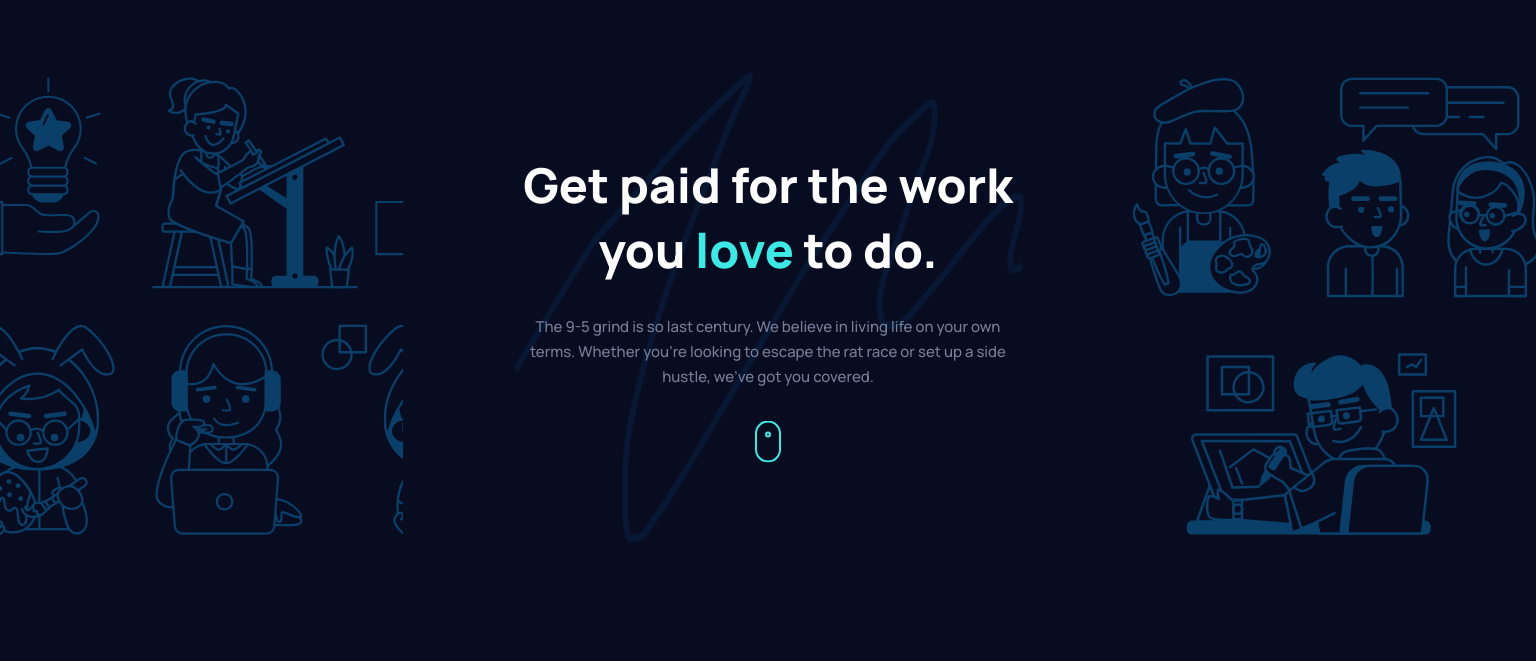
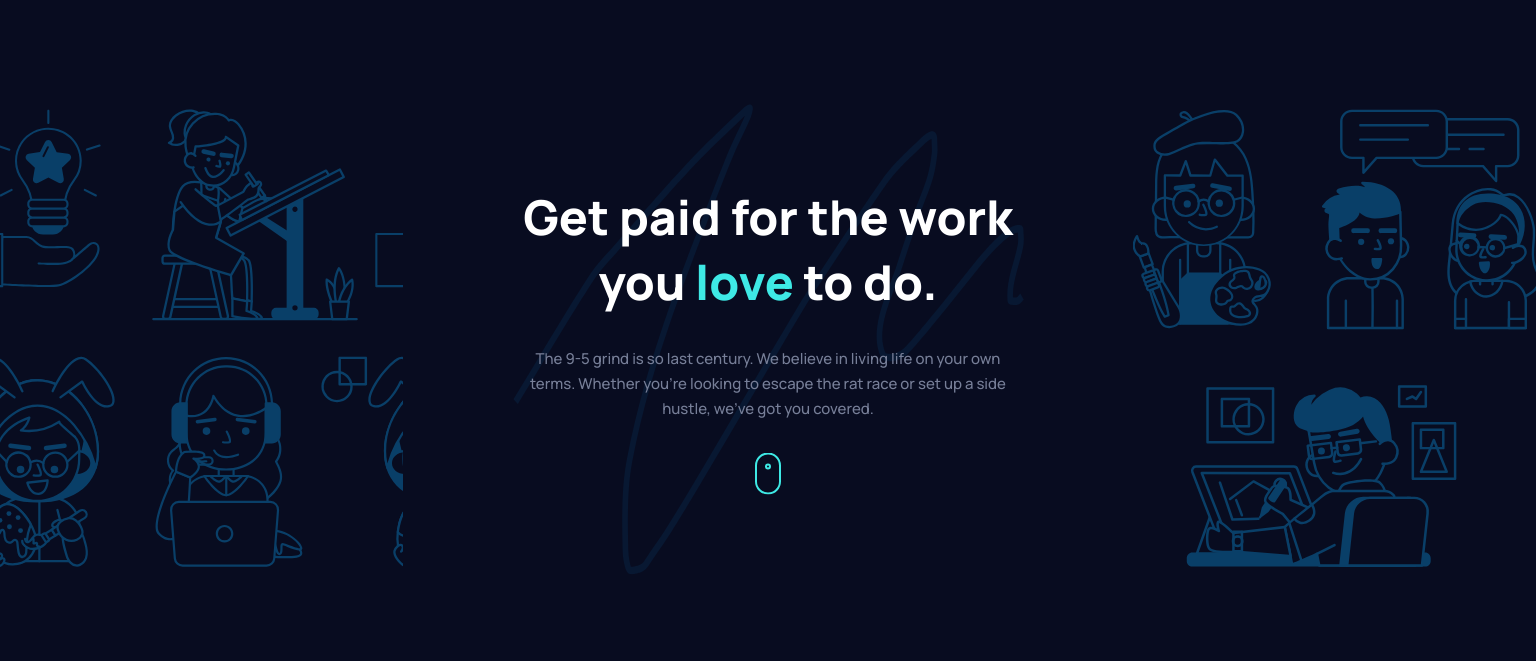
Before and after one commit to Loniewski02/FM-maker-landing-page, a plain HTML site: page index.html in a window 1536 px wide. Shown: the part 123-784 px from the top of the page. Drawn offline with Linux system fonts and the light colour scheme.

Commit message:
added margin on header

```diff
--- a/src/sass/style.scss
+++ b/src/sass/style.scss
@@ -537,6 +537,10 @@ body {
 		padding: 5em 2em;
 	}
 
+	.header {
+		margin: 2em 0;
+	}
+
 	.about {
 		padding: 16em 2em;
 	}
```
Also changed, not shown: dist/css/style.min.css.
